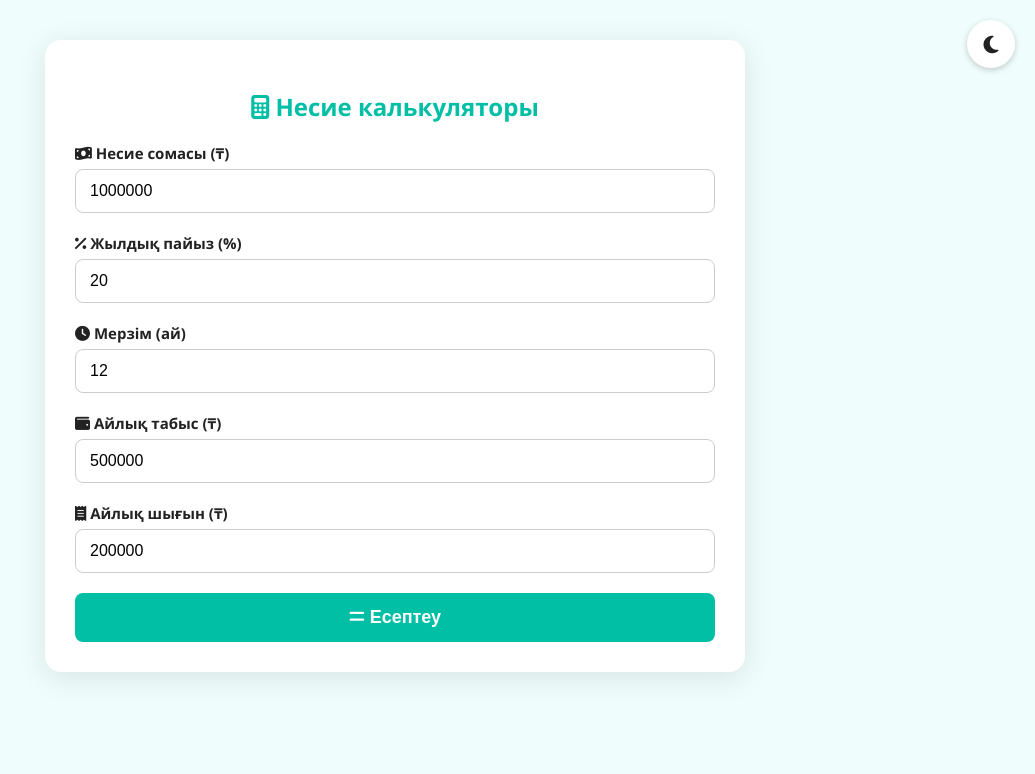
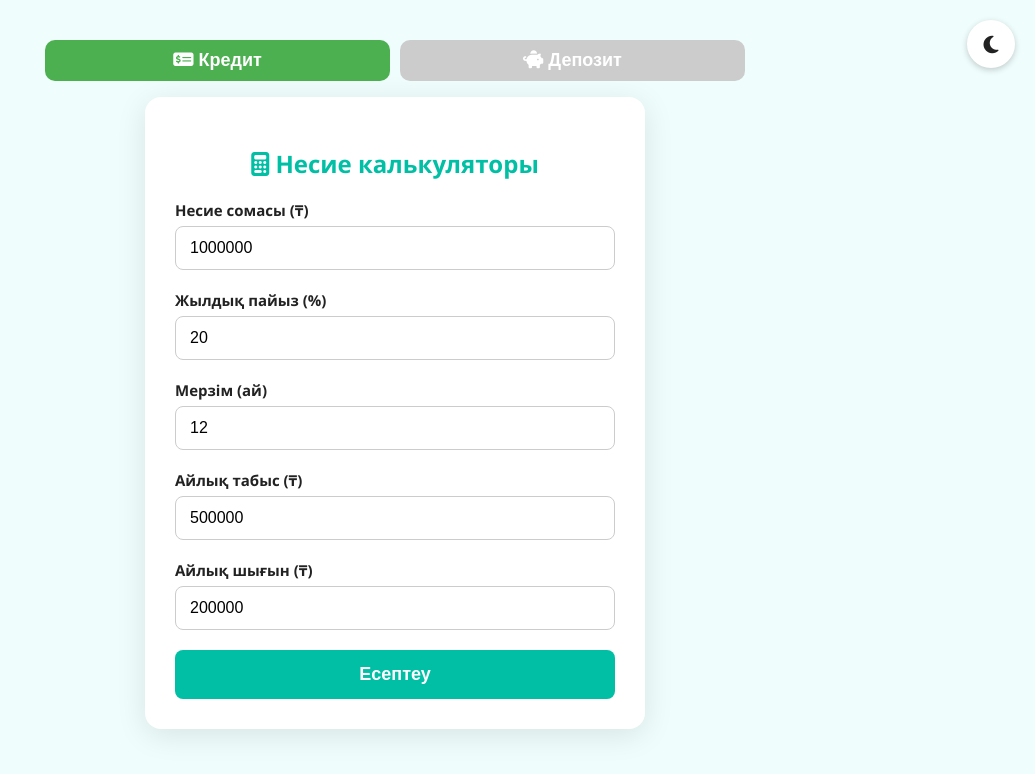
Before and after one commit to bobapimple/loan-calculator, a plain HTML site: page index.html in a window 1280 px wide. Shown: the whole page, without its empty margins (245-1280 px from the left). Drawn offline with Linux system fonts and the light colour scheme.

Commit message:
Add files via upload

```diff
--- a/index.html
+++ b/index.html
@@ -3,50 +3,104 @@
 <head>
   <meta charset="UTF-8" />
   <meta name="viewport" content="width=device-width, initial-scale=1" />
-  <title>Несие калькуляторы</title>
-  <link rel="stylesheet" href="style.css">
+  <title>Қаржы калькуляторы</title>
+  <link rel="stylesheet" href="style.css" />
   <link rel="stylesheet" href="https://cdnjs.cloudflare.com/ajax/libs/font-awesome/6.5.0/css/all.min.css" />
+  <style>
+    .tabs {
+      display: flex;
+      justify-content: center;
+      margin-bottom: 1rem;
+      gap: 10px;
+    }
+    .tab-btn {
+      padding: 10px 20px;
+      border: none;
+      background: #ccc;
+      border-radius: 10px;
+      cursor: pointer;
+      font-weight: bold;
+    }
+    .tab-btn.active {
+      background: #4caf50;
+      color: white;
+    }
+    .card {
+      max-width: 500px;
+      margin: 0 auto;
+    }
+  </style>
 </head>
 <body>
 
-  <!-- 🌗 Theme toggle button -->
+  <!-- Theme Toggle -->
   <button id="themeToggle" class="theme-toggle">
     <i class="fas fa-moon"></i>
   </button>
 
   <div class="container fade-in">
-    <div class="card slide-up">
+    <div class="tabs">
+      <button class="tab-btn active" onclick="switchTab('loan')"><i class="fas fa-money-check-alt"></i> Кредит</button>
+      <button class="tab-btn" onclick="switchTab('deposit')"><i class="fas fa-piggy-bank"></i> Депозит</button>
+    </div>
+
+    <!-- Кредит калькуляторы -->
+    <div id="loan" class="card slide-up">
       <h2><i class="fas fa-calculator"></i> Несие калькуляторы</h2>
-
-      <label><i class="fas fa-money-bill-wave"></i> Несие сомасы (₸)</label>
+      <label>Несие сомасы (₸)</label>
       <input type="number" id="loanAmount" value="1000000" />
 
-      <label><i class="fas fa-percent"></i> Жылдық пайыз (%)</label>
-      <input type="number" id="interestRate" value="20" />
+      <label>Жылдық пайыз (%)</label>
+      <input type="number" id="loanRate" value="20" />
 
-      <label><i class="fas fa-clock"></i> Мерзім (ай)</label>
-      <input type="number" id="months" value="12" />
+      <label>Мерзім (ай)</label>
+      <input type="number" id="loanMonths" value="12" />
 
-      <label><i class="fas fa-wallet"></i> Айлық табыс (₸)</label>
+      <label>Айлық табыс (₸)</label>
       <input type="number" id="income" value="500000" />
 
-      <label><i class="fas fa-receipt"></i> Айлық шығын (₸)</label>
+      <label>Айлық шығын (₸)</label>
       <input type="number" id="expenses" value="200000" />
 
-      <button onclick="calculateLoan()"><i class="fas fa-equals"></i> Есептеу</button>
+      <button onclick="calculateLoan()">Есептеу</button>
+
+      <div id="loanResult" class="result-card bounce-in" style="display: none;"></div>
     </div>
 
-    <div id="resultContainer" class="card result-card bounce-in" style="display: none;">
-      <h3><i class="fas fa-chart-line"></i> Нәтиже:</h3>
-      <div class="result" id="resultText"></div>
+    <!-- Депозит калькуляторы -->
+    <div id="deposit" class="card slide-up" style="display: none;">
+      <h2><i class="fas fa-calculator"></i> Депозит калькуляторы</h2>
+      <label>Салым сомасы (₸)</label>
+      <input type="number" id="depositAmount" value="1000000" />
+
+      <label>Жылдық пайыз (%)</label>
+      <input type="number" id="depositRate" value="10" />
+
+      <label>Мерзім (ай)</label>
+      <input type="number" id="depositMonths" value="12" />
+
+      <label>Ай сайынғы қосымша салым (₸)</label>
+      <input type="number" id="monthlyAddition" value="0" />
+
+      <button onclick="calculateDeposit()">Есептеу</button>
+
+      <div id="depositResult" class="result-card bounce-in" style="display: none;"></div>
     </div>
   </div>
 
   <script>
+    function switchTab(tab) {
+      document.getElementById('loan').style.display = tab === 'loan' ? 'block' : 'none';
+      document.getElementById('deposit').style.display = tab === 'deposit' ? 'block' : 'none';
+
+      document.querySelectorAll('.tab-btn').forEach(btn => btn.classList.remove('active'));
+      document.querySelector(`.tab-btn[onclick="switchTab('${tab}')"]`).classList.add('active');
+    }
+
     function calculateLoan() {
       const P = parseFloat(document.getElementById('loanAmount').value);
-      const i = parseFloat(document.getElementById('interestRate').value) / 100 / 12;
-      const n = parseInt(document.getElementById('months').value);
+      const i = parseFloat(document.getElementById('loanRate').value) / 100 / 12;
+      const n = parseInt(document.getElementById('loanMonths').value);
       const income = parseFloat(document.getElementById('income').value);
       const expenses = parseFloat(document.getElementById('expenses').value);
 
@@ -65,16 +119,46 @@
         advice = "✅ Несиелік шарттар сіздің табысыңызға сәйкес келеді.";
       }
 
-      document.getElementById('resultText').innerHTML = `
+      document.getElementById('loanResult').style.display = 'block';
+      document.getElementById('loanResult').innerHTML = `
+        <h3>Нәтиже:</h3>
         <p>📆 Ай сайынғы төлем: <strong>${A.toFixed(2)} ₸</strong></p>
         <p>💵 Жалпы төленетін сома: <strong>${totalPaid.toFixed(2)} ₸</strong></p>
-        <p>📈 Артық төлем (пайыз): <strong>${overpaid.toFixed(2)} ₸</strong></p>
+        <p>📈 Артық төлем: <strong>${overpaid.toFixed(2)} ₸</strong></p>
         <div class="advice">🧠 Кеңес: ${advice}</div>
       `;
-      document.getElementById('resultContainer').style.display = 'block';
     }
 
-    // 🌙 Theme toggle logic
+    function calculateDeposit() {
+      const P = parseFloat(document.getElementById('depositAmount').value);
+      const annualRate = parseFloat(document.getElementById('depositRate').value);
+      const n = parseInt(document.getElementById('depositMonths').value);
+      const monthlyAdd = parseFloat(document.getElementById('monthlyAddition').value);
+
+      const i = annualRate / 100 / 12;
+      let futureValue = P * Math.pow(1 + i, n);
+
+      for (let t = 1; t <= n; t++) {
+        futureValue += monthlyAdd * Math.pow(1 + i, n - t);
+      }
+
+      const totalInvested = P + (monthlyAdd * n);
+      const profit = futureValue - totalInvested;
+
+      let advice = profit / totalInvested > 0.1
+        ? "✅ Салым жақсы табыс әкеледі."
+        : "💡 Таза табыс төмен. Жоғары пайызды депозиттерді қарастыруға болады.";
+
+      document.getElementById('depositResult').style.display = 'block';
+      document.getElementById('depositResult').innerHTML = `
+        <h3>Нәтиже:</h3>
+        <p>📊 Болашақ сома: <strong>${futureValue.toFixed(2)} ₸</strong></p>
+        <p>💰 Таза табыс: <strong>${profit.toFixed(2)} ₸</strong></p>
+        <div class="advice">🧠 Кеңес: ${advice}</div>
+      `;
+    }
+
+    // Theme toggle logic
     const toggle = document.getElementById('themeToggle');
     const root = document.documentElement;
 
@@ -91,9 +175,7 @@
       setTheme(current === 'dark' ? 'light' : 'dark');
     });
 
-    // Initial load
-    const saved = localStorage.getItem('theme') || 'light';
-    setTheme(saved);
+    setTheme(localStorage.getItem('theme') || 'light');
   </script>
 
 </body>
--- a/style.css
+++ b/style.css
@@ -16,7 +16,6 @@
   --advice-color: #80d8ff;
 }
 
-  /* Reset and base */
 * {
   box-sizing: border-box;
   transition: background-color 0.3s ease, color 0.3s ease;
@@ -33,6 +32,27 @@
 .container {
   max-width: 700px;
   margin: 0 auto;
+}
+
+.tabs {
+  display: flex;
+  justify-content: center;
+  margin-bottom: 1rem;
+  gap: 10px;
+}
+
+.tab-btn {
+  padding: 10px 20px;
+  border: none;
+  background: #ccc;
+  border-radius: 10px;
+  cursor: pointer;
+  font-weight: bold;
+}
+
+.tab-btn.active {
+  background: var(--accent);
+  color: white;
 }
 
 .card {
@@ -109,7 +129,6 @@
   border-radius: 6px;
 }
 
-  /* Theme toggle button */
 .theme-toggle {
   position: fixed;
   top: 20px;
@@ -126,18 +145,9 @@
   z-index: 999;
 }
 
-  /* Animations */
-  .fade-in {
-    animation: fadeIn 1s ease-in-out;
-  }
-
-  .slide-up {
-    animation: slideUp 1s ease-in-out;
-  }
-
-  .bounce-in {
-    animation: bounceIn 0.6s ease-in-out;
-  }
+.fade-in { animation: fadeIn 1s ease-in-out; }
+.slide-up { animation: slideUp 1s ease-in-out; }
+.bounce-in { animation: bounceIn 0.6s ease-in-out; }
 
 @keyframes fadeIn {
   from { opacity: 0; transform: translateY(10px); }
```
Lines whose indentation alone changed are shown as unchanged.
